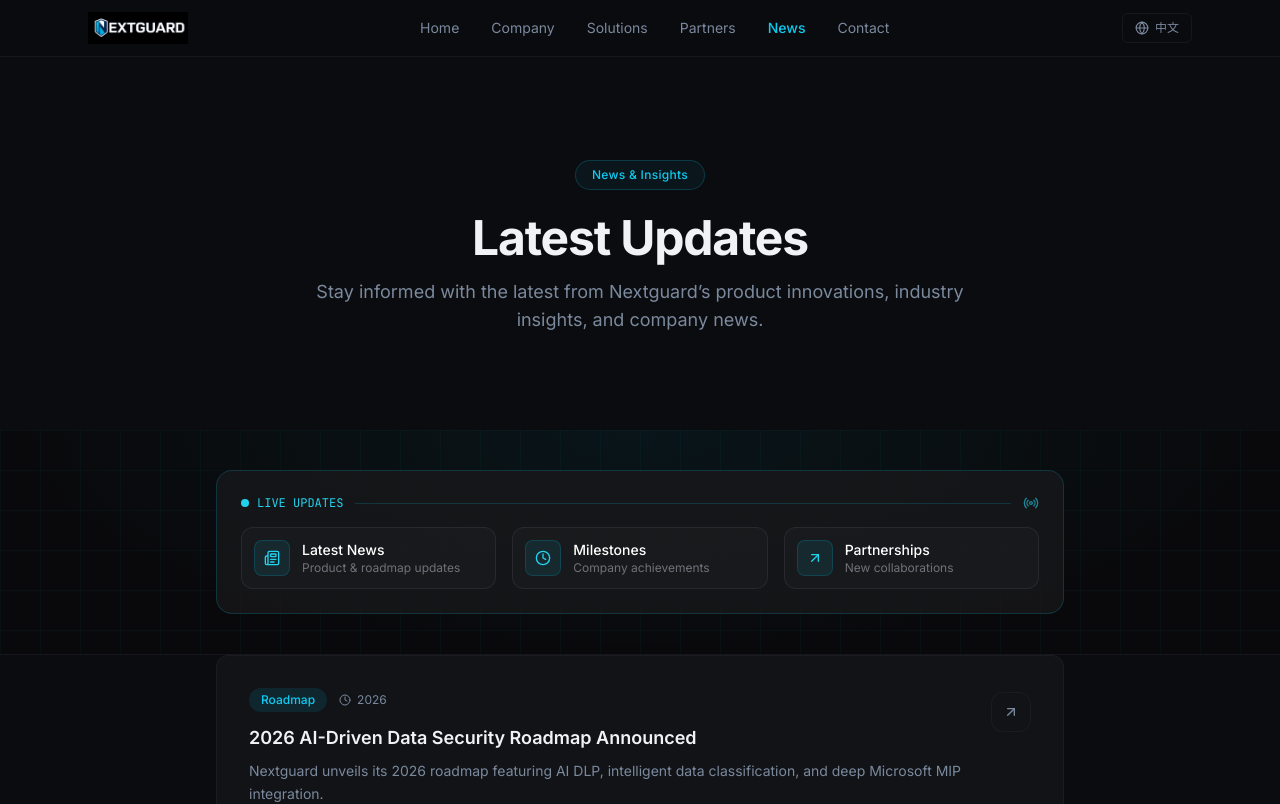
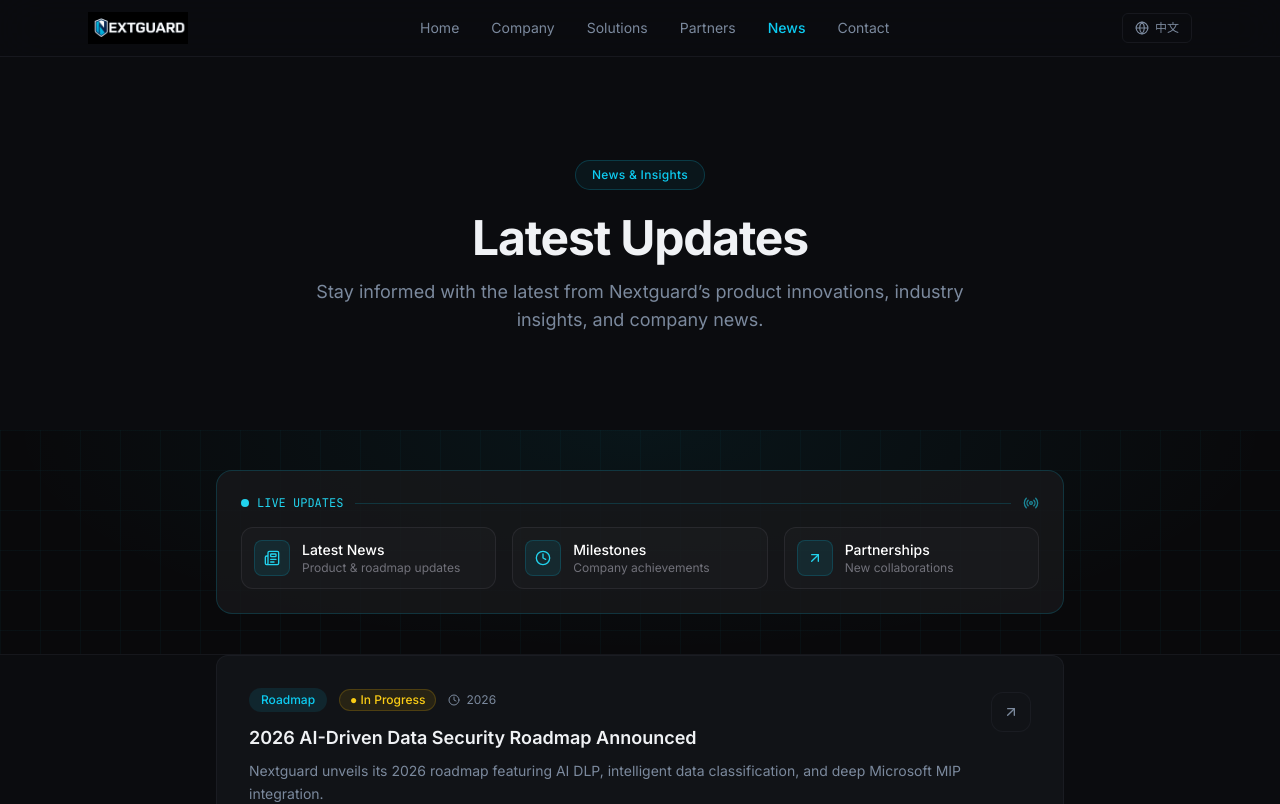
Before and after one commit to NextGuard-hk/nextguard-website, a Next.js app: page /news in a window 1280 px wide. Shown: the top 804 px of the page. Built offline with nearby package versions, Linux system fonts and the light colour scheme.

Commit message:
Update news-page.tsx

```diff
--- a/components/news-page.tsx
+++ b/components/news-page.tsx
@@ -82,6 +82,17 @@ export function NewsPage() {
                         >
                           {article.category}
                         </span>
+                                        <span className={`inline-flex items-center gap-1 rounded-full px-2.5 py-0.5 text-xs font-medium ${
+                  ["Roadmap", "Product", "Integration", "路線圖", "產品", "整合"].includes(article.category)
+                    ? "bg-yellow-500/10 text-yellow-400 border border-yellow-500/20"
+                    : "bg-green-500/10 text-green-400 border border-green-500/20"
+                }`}>
+                  {["Roadmap", "Product", "Integration", "路線圖", "產品", "整合"].includes(article.category) ? (
+                    <>● In Progress</>
+                  ) : (
+                    <>✓ Launched</>
+                  )}
+                </span>
                         <time className="flex items-center gap-1.5 text-xs text-muted-foreground">
                           <Clock className="h-3 w-3" />
                           {article.date}
```
